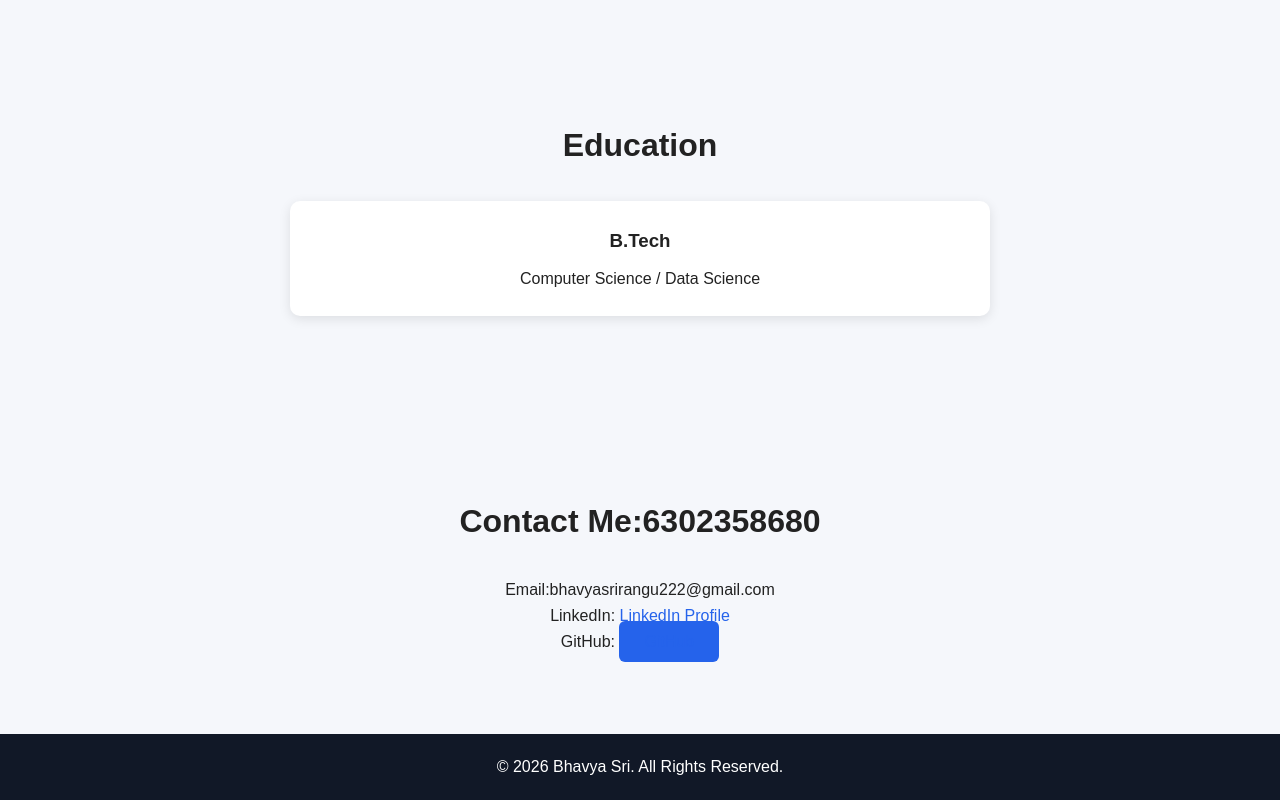
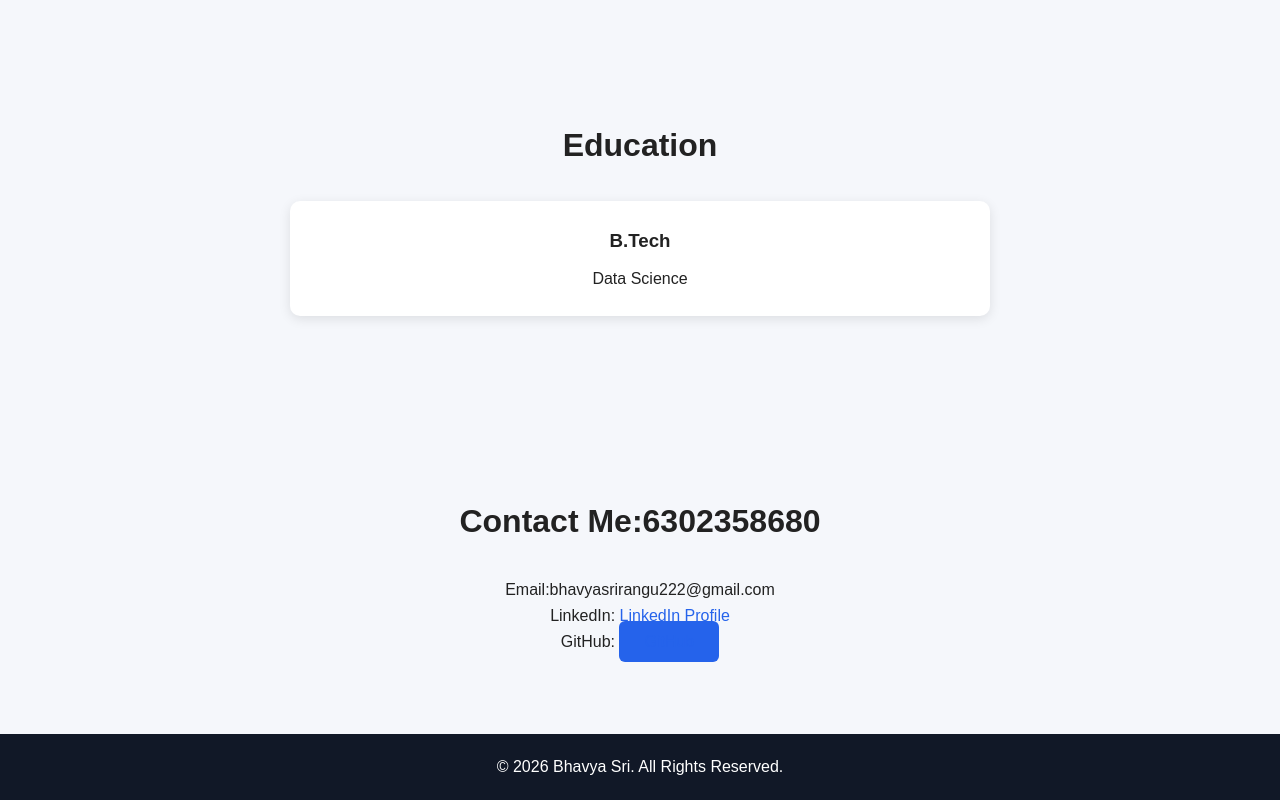
Before and after one commit to bhavyasrirangu222-byte/portfolio, a plain HTML site: page index.html in a window 1280 px wide. Shown: the part 1927-2727 px from the top of the page. Drawn offline with Linux system fonts and the light colour scheme.

Commit message:
Update index.html

```diff
--- a/index.html
+++ b/index.html
@@ -80,7 +80,7 @@
 
         <div class="education-card">
             <h3>B.Tech</h3>
-            <p>Computer Science / Data Science</p>
+            <p> Data Science</p>
         </div>
     </section>
 
```
